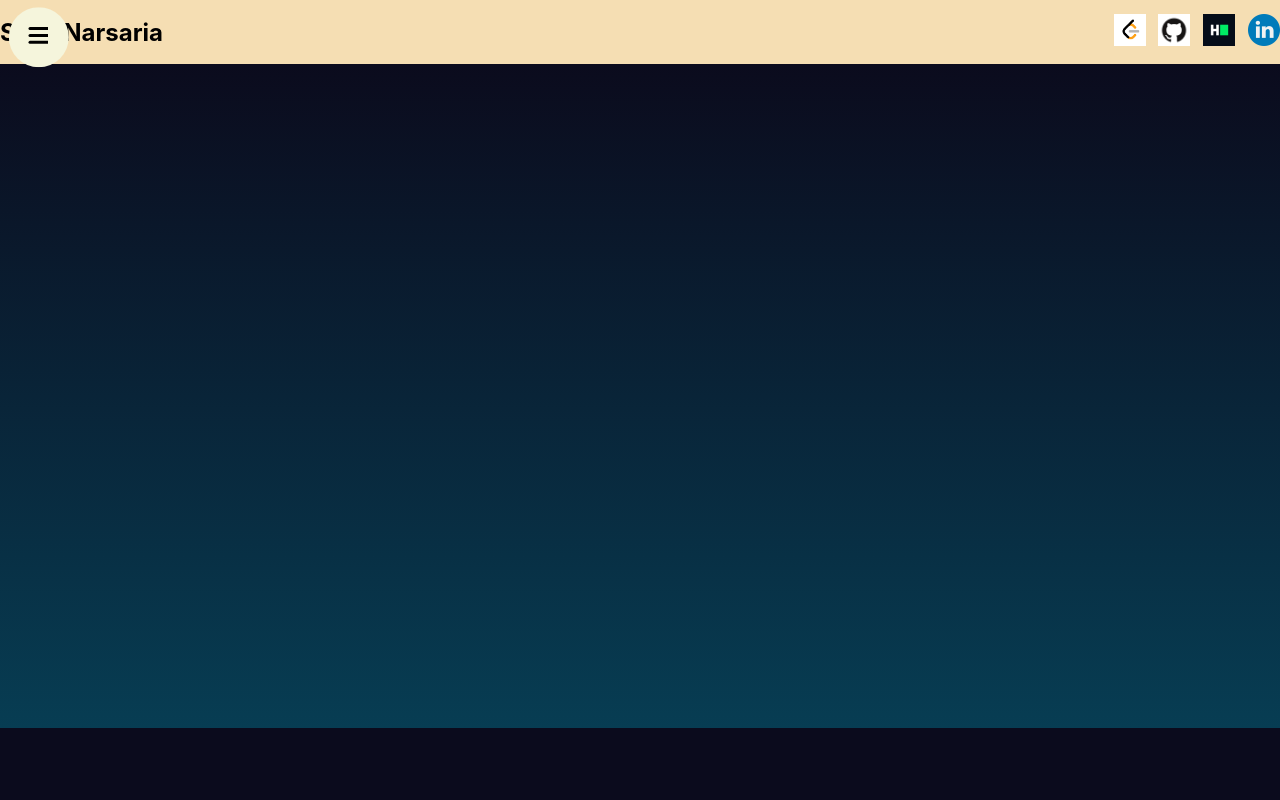
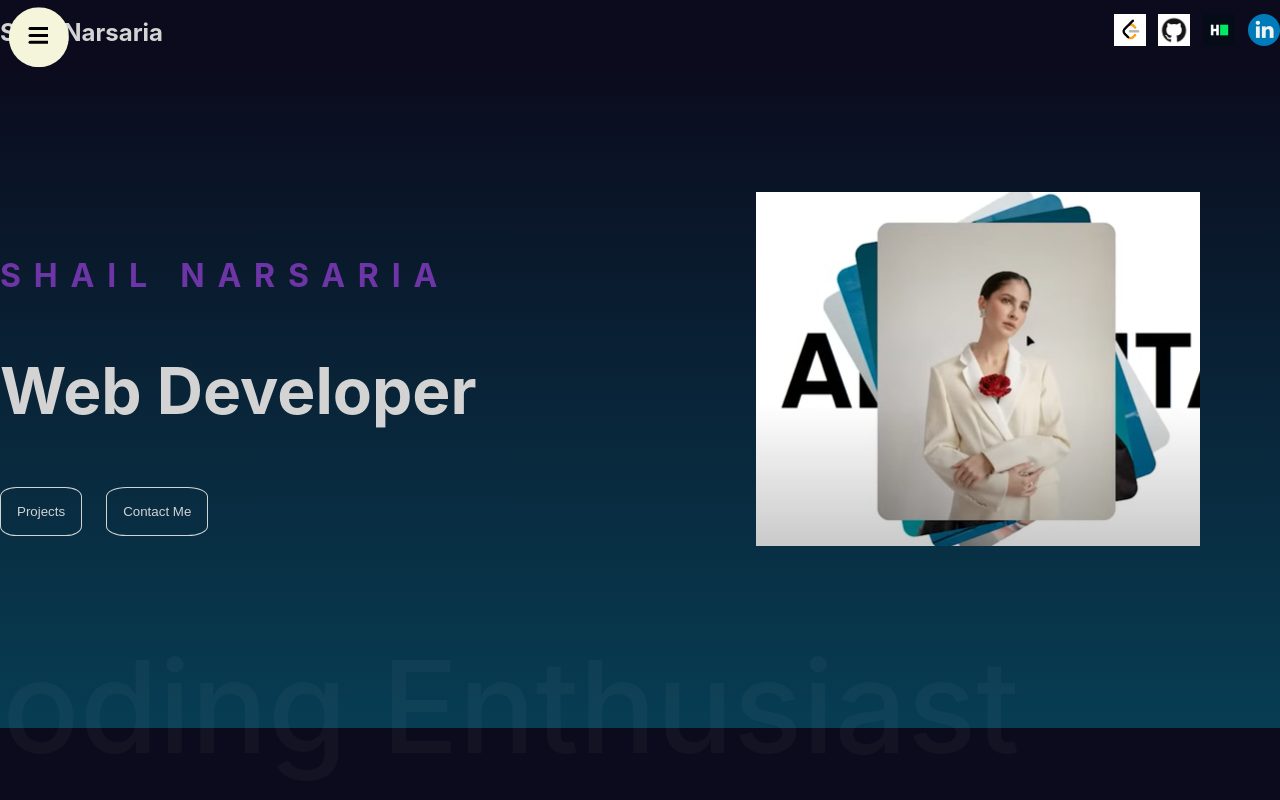
Before and after one commit to Shail-Narsaria/Portfolio-Website, a React (Create React App) app: page / in a window 1280 px wide. Shown: the top 800 px of the page. Built offline with nearby package versions, Linux system fonts and the light colour scheme.

Commit message:
new section

```diff
--- a/src/App.js
+++ b/src/App.js
@@ -1,6 +1,7 @@
 import './App.css';
 import HeroSection from './Components/HeroSection/HeroSection';
 import Navbar from './Components/Navbar/Navbar';
+import Contact from './Components/Contact/Contact';
 
 function App() {
   return (
@@ -14,7 +15,9 @@ function App() {
       <section>Parralax</section>
       <section id="Projects">Projects</section>
       <section>Parralax</section>
-      <section id="Contact">Contact</section>
+      <section id="Contact">
+        <Contact/>
+      </section>
     </div>
   );
 }
--- /dev/null
+++ b/src/Components/Contact/Contact.css
@@ -0,0 +1,50 @@
+.contact{
+    display: flex;
+    justify-content: space-between;
+    align-items: center;
+    margin: auto;
+    max-width: 80rem;
+    height: 100%;
+}
+
+.contactTextCont{
+    display: flex;
+    flex-direction: column;
+    gap: 2rem;
+}
+
+h1{
+    font-size: 4rem;
+    line-height: 8rem;
+}
+
+.formCont{
+    flex: 0.7;
+}
+
+form{
+    display: flex;
+    flex-direction: column;
+    gap: 2rem;
+
+    input{
+        background-color: transparent;
+        border: 2px solid lightgray;
+        color: lightgray;
+        padding: 1rem;
+        border-radius: 1rem;
+    }
+
+    button{
+        background-color: orange;
+        padding: 1rem;
+        border-radius: 1rem;
+        cursor: pointer;
+
+
+    }
+
+    button:hover{
+        background-color: rgb(204, 172, 10);
+    }
+}
--- /dev/null
+++ b/src/Components/Contact/Contact.js
@@ -0,0 +1,25 @@
+import "./Contact.css"
+
+const Contact = () => {
+  return (
+    <div className="contact">
+      <div className="contactTextCont">
+        <h1>LET'S CONNECT</h1>
+        <div className="contactInfo">
+            <h2>E-Mail</h2>
+            <span>shailnarsaria18@gmail.com</span>
+        </div>
+      </div>
+      <div className="formCont">
+        <form>
+            <input type="text" placeholder="Name" required></input>
+            <input type="email" placeholder="E-Mail" required></input>
+            <textarea placeholder="Message" rows={5}></textarea>
+            <button>Submit</button>
+        </form>
+      </div>
+    </div>
+  )
+}
+
+export default Contact
--- a/src/Components/HeroSection/HeroSection.css
+++ b/src/Components/HeroSection/HeroSection.css
@@ -1,4 +1,71 @@
 .HeroSection{
     height: 41.5rem;
     background: linear-gradient(180deg,#0b0b1d,#073d53);
+    /* position: relative; */
+    top: 5rem;
+    overflow: hidden;
 }
+
+.imgCont{
+    height: 10rem;
+    position: absolute;
+    top: 12rem;
+    right: 5rem;
+
+}
+
+.wrapperCont{
+    max-width: 85rem;
+    height: 100%;
+    margin: auto;
+}
+
+.textCont{
+    height: 100%;
+    width: 50%;
+    display: flex;
+    flex-direction: column;
+    justify-content: center;
+    gap: 2rem;
+
+    h2{
+        font-size: 2rem;
+        color: rgb(110, 53, 167);
+        letter-spacing: 0.8rem;
+    }
+
+    h1{
+        font-size: 4rem;
+    }
+
+    .btnConta{
+        button{
+            padding: 1rem;
+            background-color: transparent;
+            color: lightgray;
+            border-radius: 20%;
+            border: 1px solid lightgray;
+            margin-right: 1.5rem;
+            cursor: pointer;
+        }
+
+        button:hover{
+            background-color: white;
+            color: #0b0b1d;
+        }
+    }
+}
+
+.movingText{
+    position: absolute;
+    font-size: 8rem;
+    bottom: 1rem;
+    /* white-space: nowrap; */
+    color: #ffffff09;
+    width: 100%;
+    font-weight: 500;
+}
+
+.HeroSection::-webkit-scrollbar{
+    display: none;
+}
--- a/src/Components/HeroSection/HeroSection.js
+++ b/src/Components/HeroSection/HeroSection.js
@@ -1,9 +1,54 @@
 import "./HeroSection.css"
+import {motion} from "framer-motion"
+
+const textVariants={
+  initial:{
+    x:-500,
+    opacity:0
+  },
+  animate:{
+    x:0,
+    opacity:1,
+    transition:{
+      duration:2,
+      StaggerChildren:0.1
+    }
+  }
+}
+
+const MovingTextVariants={
+  initial:{
+    x:-0,
+  },
+  animate:{
+    x:"-50%",
+    transition:{
+      duration:3,
+      repeat:Infinity,
+      repeatType:"mirror"
+    }
+  }
+}
 
 const HeroSection = () => {
   return (
     <div className="HeroSection">
-
+      <div className="wrapperCont">
+        <motion.div className="textCont" variants={textVariants} initial="initial" animate="animate">
+          <motion.h2 variants={textVariants}>SHAIL NARSARIA</motion.h2>
+          <motion.h1 variants={textVariants}>Web Developer</motion.h1>
+          <motion.div variants={textVariants} className="btnConta">
+            <motion.button variants={textVariants}>Projects</motion.button>
+            <motion.button variants={textVariants}>Contact Me</motion.button>
+          </motion.div>
+        </motion.div>
+      </div>
+      <motion.div className="movingText" variants={MovingTextVariants} initial="initial" animate="animate">
+        A Coding Enthusiast
+      </motion.div>
+      <div className="imgCont">
+        <img src="/Screenshot 2024-02-22 233241.png" alt="myimg"></img>
+      </div>
     </div>
   )
 }
--- a/src/Components/Navbar/Navbar.css
+++ b/src/Components/Navbar/Navbar.css
@@ -7,13 +7,12 @@
     display: flex;
     align-items: center;
     justify-content: space-between;
-    background-color: wheat;
-    max-width: 1366px;
+    max-width: 85rem;
     height: 100%;
 }
 
 span{
-    color: black;
+    color: lightgrey;
     font-weight: bold;
     font-size: 1.5rem;
 }
@@ -21,6 +20,7 @@ span{
 .profiles{
     display: flex;
     gap: 0.8rem;
+
     img{
         height: 2rem;
         width: 2rem;
--- a/src/Components/Sidebar/Sidebar.css
+++ b/src/Components/Sidebar/Sidebar.css
@@ -3,7 +3,6 @@
     flex-direction: column;
     align-items: center;
     justify-content: center;
-    background-color: aliceblue;
     color: black;
     max-width: 2rem;
 
@@ -33,10 +32,9 @@
     }
 }
 
-button{
+.toggBtn{
     width: 3.3rem;
     height: 3.3rem;
-    border-radius: 45%;
     position: fixed;
     top: 0.7rem;
     left: 0.7rem;
--- a/src/Components/Sidebar/ToggleBtn/ToggleBtn.js
+++ b/src/Components/Sidebar/ToggleBtn/ToggleBtn.js
@@ -3,8 +3,7 @@ import {motion} from "framer-motion"
 const ToggleBtn = ({setOpen}) => {
   return (
     <div>
-      <button onClick={()=>setOpen(prev=>!prev)}>
-
+      <button onClick={()=>setOpen(prev=>!prev)} className="toggBtn">
         <svg width="20" height="20" viewBox="0 0 20 20">
           <motion.path
             strokeWidth="3"
```
Also changed, not shown: public/Screenshot 2024-02-22 233241.png (added).
